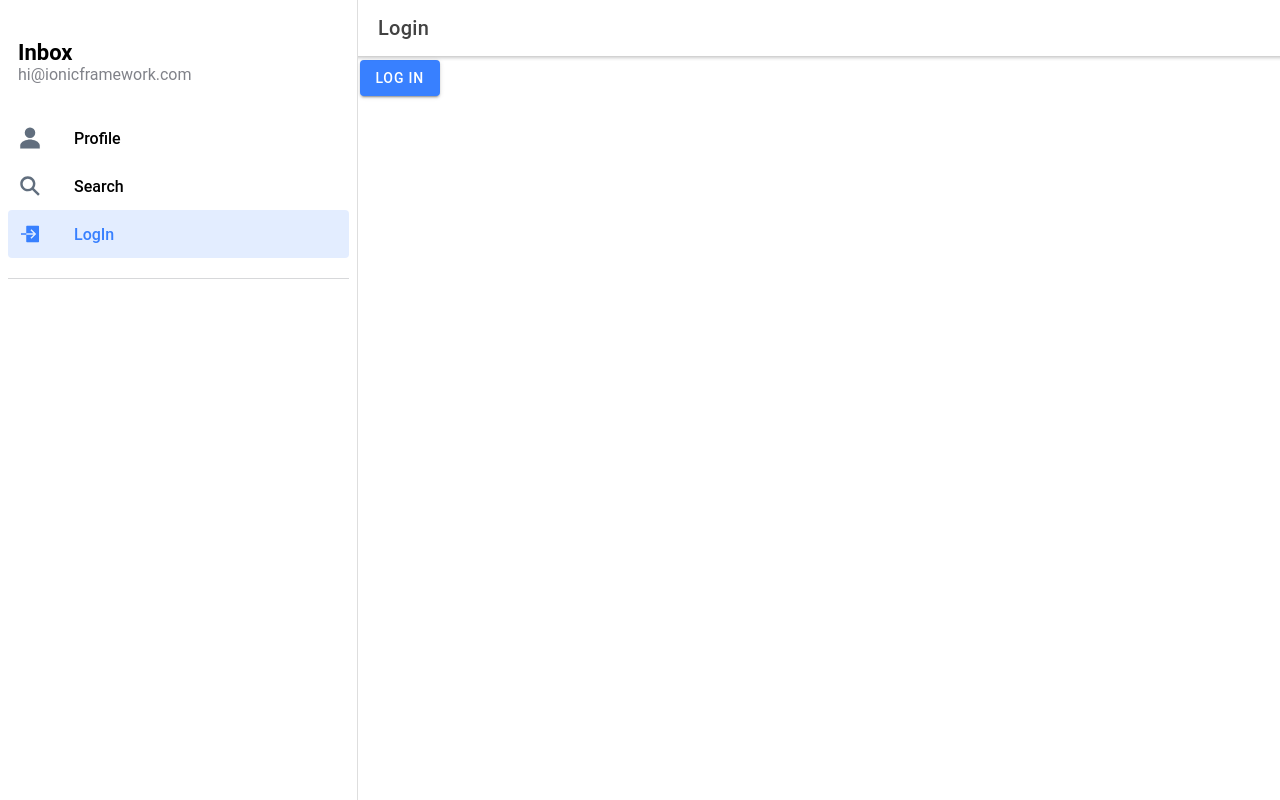
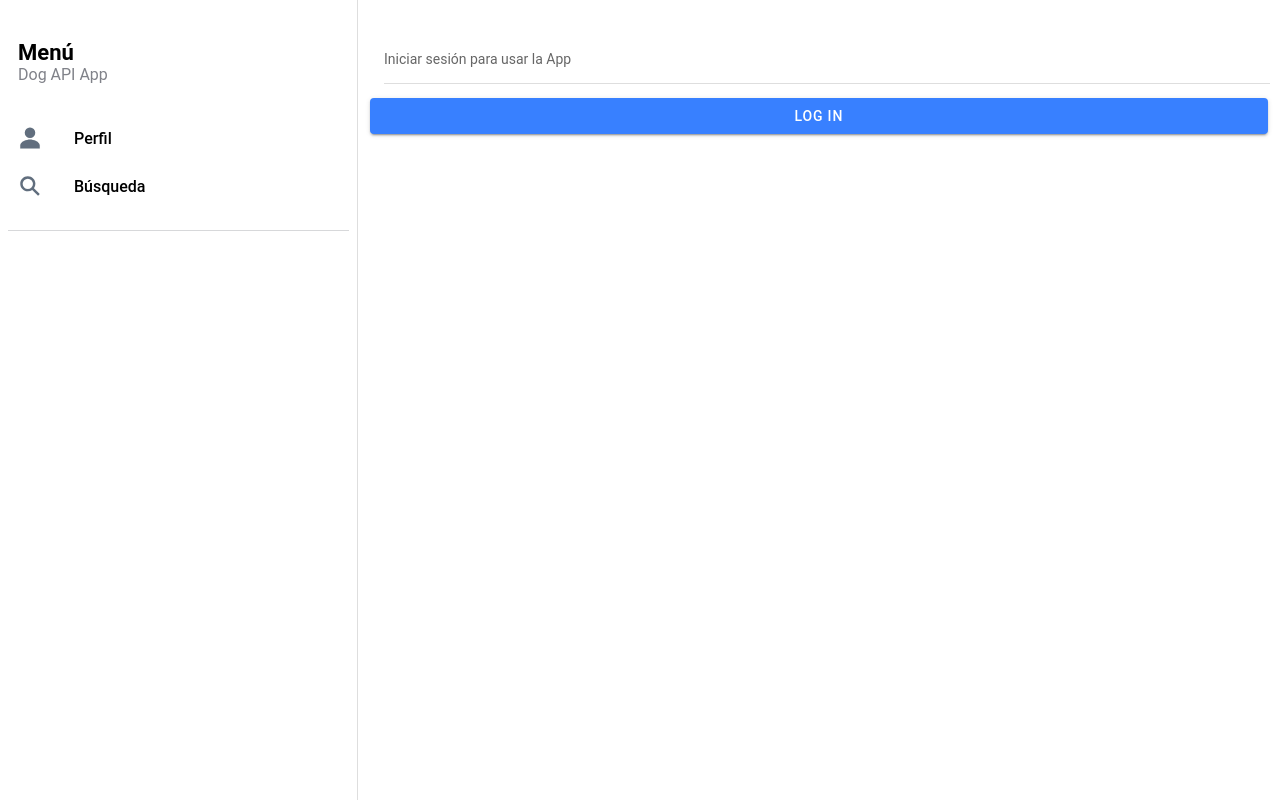
Before and after one commit to jochaes/DS-Fase-2, a React (Create React App) app: page /page/Login in a window 1280 px wide. Built offline with nearby package versions, Linux system fonts and the light colour scheme.

Commit message:
Login y logout bien montados

```diff
--- a/src/App.tsx
+++ b/src/App.tsx
@@ -1,70 +1,66 @@
-import { IonApp, IonRouterOutlet, IonSplitPane, setupIonicReact } from '@ionic/react';
-import { IonReactRouter } from '@ionic/react-router';
-import { Redirect, Route } from 'react-router-dom';
-import Menu from './components/Menu';
+import { IonApp, IonRouterOutlet, IonSplitPane, setupIonicReact } from "@ionic/react"
+import { IonReactRouter } from "@ionic/react-router"
+import { Redirect, Route } from "react-router-dom"
+import Menu from "./components/Menu"
 
 /* Core CSS required for Ionic components to work properly */
-import '@ionic/react/css/core.css';
+import "@ionic/react/css/core.css"
 
 /* Basic CSS for apps built with Ionic */
-import '@ionic/react/css/normalize.css';
-import '@ionic/react/css/structure.css';
-import '@ionic/react/css/typography.css';
+import "@ionic/react/css/normalize.css"
+import "@ionic/react/css/structure.css"
+import "@ionic/react/css/typography.css"
 
 /* Optional CSS utils that can be commented out */
-import '@ionic/react/css/padding.css';
-import '@ionic/react/css/float-elements.css';
-import '@ionic/react/css/text-alignment.css';
-import '@ionic/react/css/text-transformation.css';
-import '@ionic/react/css/flex-utils.css';
-import '@ionic/react/css/display.css';
+import "@ionic/react/css/padding.css"
+import "@ionic/react/css/float-elements.css"
+import "@ionic/react/css/text-alignment.css"
+import "@ionic/react/css/text-transformation.css"
+import "@ionic/react/css/flex-utils.css"
+import "@ionic/react/css/display.css"
 
 /* Theme variables */
-import './theme/variables.css';
+import "./theme/variables.css"
 
-import Search from './pages/Search';
-import Profile from './pages/Profile';
-import Login from './pages/Login';
-
+import Search from "./pages/Search"
+import Profile from "./pages/Profile"
+import Login from "./pages/Login"
 
 /* Imports para el login */
-import {App as CapApp} from '@capacitor/app'
-import { Browser } from '@capacitor/browser';
-import { useAuth0 } from '@auth0/auth0-react';
+import { App as CapApp } from "@capacitor/app"
+import { Browser } from "@capacitor/browser"
+import { useAuth0 } from "@auth0/auth0-react"
 import React, { useEffect } from "react"
 
-
-
-
-setupIonicReact();
+setupIonicReact()
 
 const App: React.FC = () => {
-  const { handleRedirectCallback } = useAuth0();
+	const { handleRedirectCallback } = useAuth0()
 
 	useEffect(() => {
-    console.log("Hola");
+		console.log("Hola")
 
 		// Handle the 'appUrlOpen' event and call `handleRedirectCallback`
-    CapApp.addListener('appUrlOpen', async ({ url }) => {
-      if (url.includes('state') && (url.includes('code') || url.includes('error'))) {
-        await handleRedirectCallback(url);
+		CapApp.addListener("appUrlOpen", async ({ url }) => {
+			if (url.includes("state") && (url.includes("code") || url.includes("error"))) {
+				await handleRedirectCallback(url)
 			}
 			// No-op on Android
-      await Browser.close();
-    });
-  }, [handleRedirectCallback]);
+			await Browser.close()
+
+		})
+	}, [handleRedirectCallback])
+
 
 	return (
 		<IonApp>
 			<IonReactRouter>
 				<IonSplitPane contentId="main">
-
-          <Menu />
+					<Menu swipeEnable={false} />
 
 					<IonRouterOutlet id="main">
-
 						<Route path="/" exact={true}>
-              <Redirect to="/page/Login"/>
+							<Redirect to="/page/Login" />
 						</Route>
 
 						<Route path="/page/Profile" exact={true}>
@@ -78,16 +74,11 @@ const App: React.FC = () => {
 						<Route path="/page/Search" exact={true}>
 							<Search />
 						</Route>
-
 					</IonRouterOutlet>
-
-
-
 				</IonSplitPane>
-
 			</IonReactRouter>
 		</IonApp>
-  );
-};
+	)
+}
 
-export default App;
+export default App
--- a/src/components/BreedInfo.tsx
+++ b/src/components/BreedInfo.tsx
@@ -167,7 +167,7 @@ const BreedInfo: React.FC<BreedInfoProps> = ({ breedInfo }) => {
 				</IonRow>
 
 				<IonRow>
-					<IonCol size="6">
+					<IonCol>
 						<IonCard key="peso_card">
 							<IonCardHeader>
 								<IonCardTitle>Peso</IonCardTitle>
@@ -177,8 +177,10 @@ const BreedInfo: React.FC<BreedInfoProps> = ({ breedInfo }) => {
 							</IonCardHeader>
 						</IonCard>
 					</IonCol>
+				</IonRow>
 
-					<IonCol size="6">
+				<IonRow>
+					<IonCol>
 						<IonCard key="altura_card">
 							<IonCardHeader>
 								<IonCardTitle>Altura</IonCardTitle>
@@ -207,7 +209,7 @@ const BreedInfo: React.FC<BreedInfoProps> = ({ breedInfo }) => {
 					</IonCol>
 				</IonRow>
 				<IonRow>
-					<IonCol size="6">
+					<IonCol size="12">
 						<IonCard key="grupo_card">
 							<IonCardHeader>
 								<IonCardTitle>Grupo de Raza</IonCardTitle>
@@ -215,8 +217,9 @@ const BreedInfo: React.FC<BreedInfoProps> = ({ breedInfo }) => {
 							</IonCardHeader>
 						</IonCard>
 					</IonCol>
-
-					<IonCol size="6">
+				</IonRow>
+				<IonRow>
+					<IonCol size="12">
 						<IonCard key="vida_card">
 							<IonCardHeader>
 								<IonCardTitle>Esperanza de Vida</IonCardTitle>
--- a/src/components/LogOutButton.tsx
+++ b/src/components/LogOutButton.tsx
@@ -1,15 +1,17 @@
 import { useAuth0 } from '@auth0/auth0-react';
 import { Browser } from '@capacitor/browser';
 import { IonButton } from '@ionic/react';
+import { useHistory } from 'react-router';
 
 
 
 // This should reflect the URL added earlier to your "Allowed Logout URLs" setting
 // in the Auth0 dashboard.
-const logoutUri = 'io.ionic.starter://dev-6ubin6a9.us.auth0.com/capacitor/io.ionic.starter/page/Login';
+const logoutUri = 'io.ionic.starter://dev-6ubin6a9.us.auth0.com/capacitor/io.ionic.starter/callback';
 
 
 const LogoutButton: React.FC = () => {
+  const history  = useHistory()
   const { buildLogoutUrl, logout } = useAuth0();
 
   const doLogout = async () => {
@@ -18,6 +20,7 @@ const LogoutButton: React.FC = () => {
 
     // Ask the SDK to log out locally, but not do the redirect
     logout({ localOnly: true });
+    history.replace('/page/Login')
   };
 
   return <IonButton onClick={doLogout}>Log out</IonButton>;
--- a/src/components/LoginButton.tsx
+++ b/src/components/LoginButton.tsx
@@ -2,19 +2,22 @@ import { useAuth0 } from "@auth0/auth0-react"
 import {Browser} from '@capacitor/browser'
 import { IonButton } from "@ionic/react"
 import React from 'react';
+import { useHistory } from "react-router"
+
 
 
 const LoginButton: React.FC = () => {
+
   const {buildAuthorizeUrl} = useAuth0()
+
 
   const login = async () =>{
     const url = await buildAuthorizeUrl()
+    await Browser.open({url});
 
-    await Browser.open({url});
   }
 
-  return <IonButton onClick={login}> Log In </IonButton>
-
+  return <IonButton expand="block" onClick={login}> Log In </IonButton>
 
 }
 
--- a/src/components/Menu.tsx
+++ b/src/components/Menu.tsx
@@ -23,35 +23,32 @@ interface AppPage {
 
 const appPages: AppPage[] = [
   {
-    title: 'Profile',
+    title: 'Perfil',
     url: '/page/Profile',
     iosIcon: personOutline,
     mdIcon: personSharp
   },
   {
-    title: 'Search',
+    title: 'Búsqueda',
     url: '/page/Search',
     iosIcon: searchOutline,
     mdIcon: searchSharp
-  },
-  {
-    title: 'LogIn',
-    url: '/page/Login',
-    iosIcon: logInOutline,
-    mdIcon: logInSharp
   }
 ];
 
+interface props{
+  swipeEnable: boolean
+}
 
-const Menu: React.FC = () => {
+const Menu: React.FC<props> = ({swipeEnable}) => {
   const location = useLocation();
 
   return (
-    <IonMenu contentId="main" type="overlay">
+    <IonMenu contentId="main" type="overlay" swipeGesture={swipeEnable}>
       <IonContent>
         <IonList id="inbox-list">
-          <IonListHeader>Inbox</IonListHeader>
-          <IonNote>hi@ionicframework.com</IonNote>
+          <IonListHeader>Menú</IonListHeader>
+          <IonNote>Dog API App</IonNote>
           {appPages.map((appPage, index) => {
             return (
               <IonMenuToggle key={index} autoHide={false}>
--- a/src/index.tsx
+++ b/src/index.tsx
@@ -9,7 +9,7 @@ root.render(
 	<Auth0Provider
     domain="dev-6ubin6a9.us.auth0.com"
     clientId="jbtCT5tAd5lu4FZtkxHmBuib5wALLRp5"
-    redirectUri="io.ionic.starter://dev-6ubin6a9.us.auth0.com/capacitor/io.ionic.starter/page/Search">
+    redirectUri="io.ionic.starter://dev-6ubin6a9.us.auth0.com/capacitor/io.ionic.starter/callback">
 		<React.StrictMode>
 			<App />
 		</React.StrictMode>
--- a/src/pages/Login.tsx
+++ b/src/pages/Login.tsx
@@ -1,41 +1,65 @@
-import { IonButtons, IonContent, IonHeader, IonMenuButton, IonPage, IonTitle, IonToolbar } from '@ionic/react';
-import { useParams } from 'react-router';
-import LoginButton from '../components/LoginButton';
-import LogoutButton from '../components/LogOutButton';
+import {
+	IonCol,
+	IonContent,
+	IonGrid,
+	IonHeader,
+	IonItem,
+	IonLabel,
+	IonPage,
+	IonRow,
+	IonTitle,
+	IonToolbar,
+} from "@ionic/react"
 
-import '../styles/pages/Login.css';
+import LoginButton from "../components/LoginButton"
+import { useHistory } from "react-router"
+
+import "../styles/pages/Login.css"
+import { useAuth0 } from "@auth0/auth0-react"
 
 const Login: React.FC = () => {
+	const history = useHistory()
 
-  return (
-    <IonPage>
-      <IonHeader>
+	const { user } = useAuth0()
+	if (user) {
+		history.replace("/page/Search")
+	}
 
-        <IonToolbar>
+	return (
+		<IonPage>
+			<IonContent scrollEvents={false} fullscreen>
+				<IonGrid>
+					<IonRow className="ion-align-items-center ion-justify-content-center">
+            <IonCol className="ion-margin-top">
+						<IonHeader collapse="condense">
+							<IonToolbar>
+								<IonTitle size="large">Dog API App</IonTitle>
+							</IonToolbar>
+						</IonHeader>
+            </IonCol>
+					</IonRow>
 
-          <IonTitle>Login</IonTitle>
+					<IonRow className="ion-align-items-center ion-justify-content-center">
+						<IonCol>
+							<IonItem>
+								<IonLabel>
+									<p>Iniciar sesión para usar la App</p>
+								</IonLabel>
+							</IonItem>
+						</IonCol>
+					</IonRow>
 
-        </IonToolbar>
-
-      </IonHeader>
-
-      <IonContent fullscreen>
-
-        <IonHeader collapse="condense">
-
-          <IonToolbar>
-            <IonTitle size="large">Login</IonTitle>
-          </IonToolbar>
+          <IonRow className="ion-align-items-center ion-justify-content-center">
+            <IonCol>
+            <LoginButton />
+            </IonCol>
+          </IonRow>
+				</IonGrid>
 
 
-        </IonHeader>
+			</IonContent>
+		</IonPage>
+	)
+}
 
-        <LoginButton />
-
-
-      </IonContent>
-    </IonPage>
-  );
-};
-
-export default Login;
+export default Login
```
Lines whose indentation alone changed are shown as unchanged.
